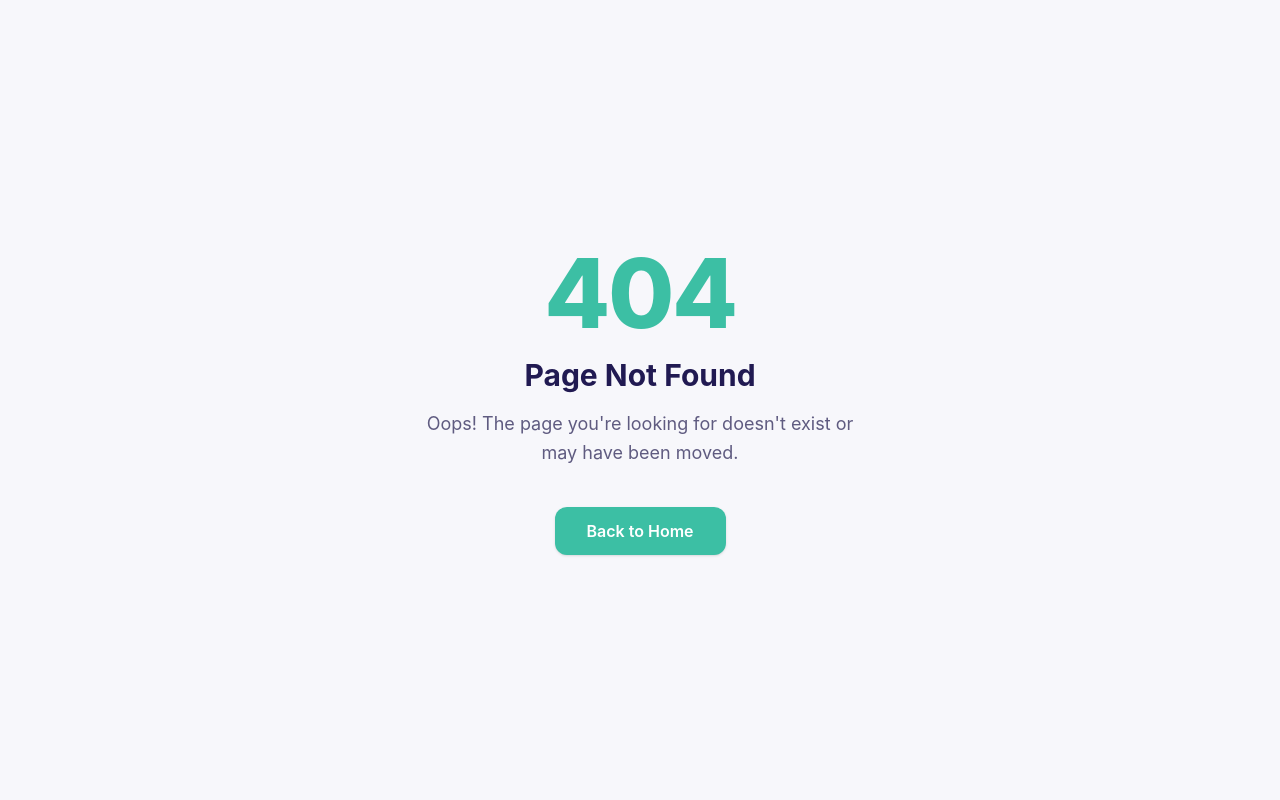
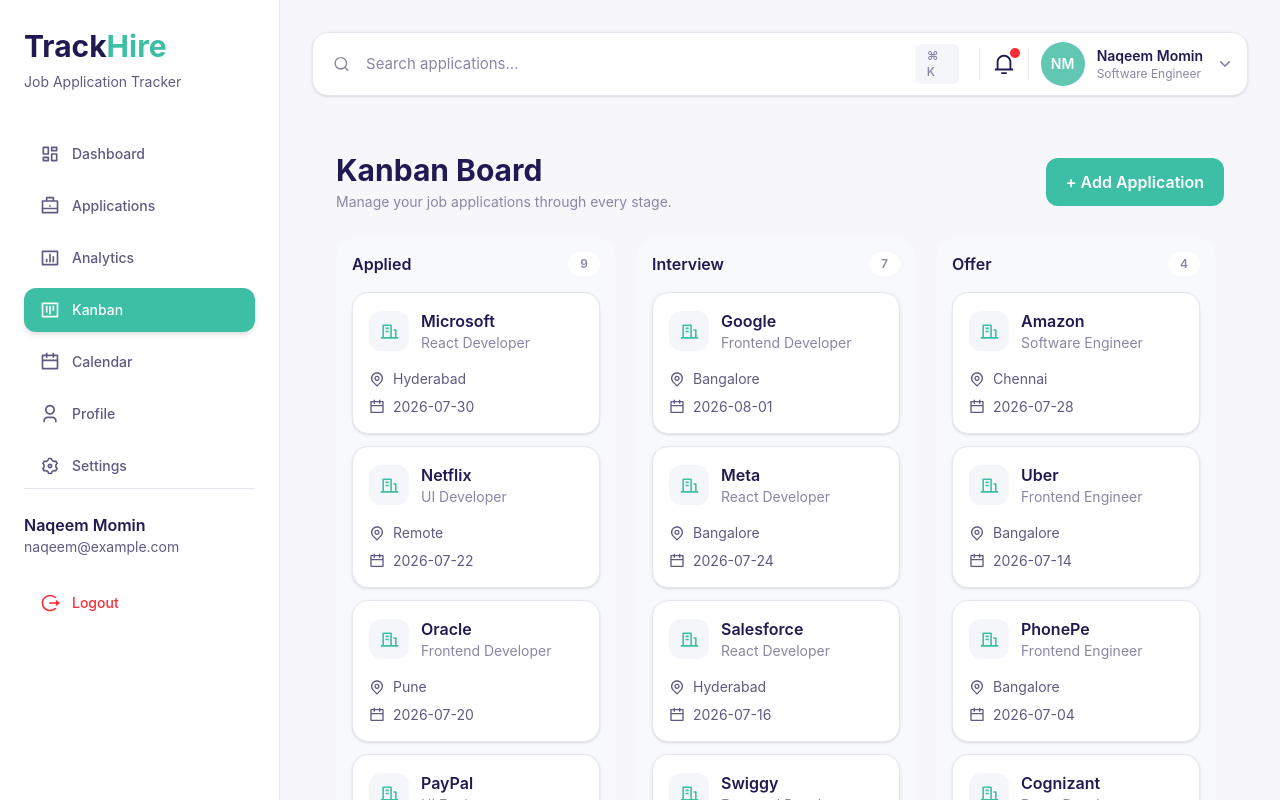
Before and after one commit to MohdNaqeem/TrackHire, a React (Vite) app: page /dashboard/kanban in a window 1280 px wide. Before the commit this address had no page. Shown: the top 800 px of the page. Built offline with nearby package versions, Linux system fonts and the light colour scheme.

Commit message:
build kanban page UI

```diff
--- a/src/components/Dashboard/Sidebar/Sidebar.jsx
+++ b/src/components/Dashboard/Sidebar/Sidebar.jsx
@@ -5,7 +5,7 @@
   const LogoutIcon = logout.icon;
 
   return (
-    <aside className="flex h-screen w-72 flex-col justify-between border-r border-[#E7E7EF] bg-white p-6">
+    <aside className="w-[280px] shrink-0 border-r border-[#E7E7EF] bg-white px-6 py-7">
       {/* Logo */}
       <div>
         <h1 className="text-3xl font-bold text-[#211A52]">
--- /dev/null
+++ b/src/components/Kanban/KanbanBoard.jsx
@@ -0,0 +1,46 @@
+import { applicationsData } from "../../data/applicationsData";
+import KanbanColumn from "./KanbanColumn";
+
+const KanbanBoard = () => {
+  const appliedApplications = applicationsData.filter(
+    (application) => application.status === "Applied",
+  );
+
+  const interviewApplications = applicationsData.filter(
+    (application) => application.status === "Interview",
+  );
+
+  const offerApplications = applicationsData.filter(
+    (application) => application.status === "Offer",
+  );
+
+  const rejectedApplications = applicationsData.filter(
+    (application) => application.status === "Rejected",
+  );
+
+  return (
+    <div className="flex gap-5 overflow-x-auto pb-4">
+      <KanbanColumn
+        title="Applied"
+        applications={appliedApplications}
+      />
+
+      <KanbanColumn
+        title="Interview"
+        applications={interviewApplications}
+      />
+
+      <KanbanColumn
+        title="Offer"
+        applications={offerApplications}
+      />
+
+      <KanbanColumn
+        title="Rejected"
+        applications={rejectedApplications}
+      />
+    </div>
+  );
+};
+
+export default KanbanBoard;
--- /dev/null
+++ b/src/components/Kanban/KanbanCard.jsx
@@ -0,0 +1,49 @@
+import { RiBuildingLine, RiMapPinLine, RiCalendarLine } from "react-icons/ri";
+
+const KanbanCard = ({
+  company,
+  position,
+  location,
+  appliedDate,
+}) => {
+  return (
+    <div className="rounded-2xl border border-[#E7E7EF] bg-white p-4 shadow-sm transition-all duration-300 hover:-translate-y-1 hover:shadow-md">
+      {/* Company */}
+      <div className="flex items-start justify-between">
+        <div className="flex items-center gap-3">
+          <div className="flex h-10 w-10 items-center justify-center rounded-xl bg-[#F5F6FA]">
+            <RiBuildingLine
+              size={19}
+              className="text-[#3CBFA4]"
+            />
+          </div>
+
+          <div>
+            <h3 className="font-semibold text-[#211A52]">
+              {company}
+            </h3>
+
+            <p className="text-sm text-[#8A86A3]">
+              {position}
+            </p>
+          </div>
+        </div>
+      </div>
+
+      {/* Details */}
+      <div className="mt-4 space-y-2">
+        <div className="flex items-center gap-2 text-sm text-[#5F5B80]">
+          <RiMapPinLine size={16} />
+          <span>{location}</span>
+        </div>
+
+        <div className="flex items-center gap-2 text-sm text-[#5F5B80]">
+          <RiCalendarLine size={16} />
+          <span>{appliedDate}</span>
+        </div>
+      </div>
+    </div>
+  );
+};
+
+export default KanbanCard;
--- /dev/null
+++ b/src/components/Kanban/KanbanColumn.jsx
@@ -0,0 +1,41 @@
+import KanbanCard from "./KanbanCard";
+
+const KanbanColumn = ({ title, applications }) => {
+  return (
+    <div className="flex min-h-[500px] min-w-[280px] flex-1 flex-col rounded-3xl bg-[#F8F9FC] p-4">
+      {/* Column Header */}
+      <div className="mb-4 flex items-center justify-between">
+        <h2 className="font-semibold text-[#211A52]">
+          {title}
+        </h2>
+
+        <span className="rounded-full bg-white px-3 py-1 text-xs font-semibold text-[#8A86A3]">
+          {applications.length}
+        </span>
+      </div>
+
+      {/* Application Cards */}
+      <div className="space-y-3">
+        {applications.length > 0 ? (
+          applications.map((application) => (
+            <KanbanCard
+              key={application.id}
+              company={application.company}
+              position={application.position}
+              location={application.location}
+              appliedDate={application.appliedDate}
+            />
+          ))
+        ) : (
+          <div className="rounded-2xl border border-dashed border-[#DCDCE7] bg-white p-6 text-center">
+            <p className="text-sm text-[#8A86A3]">
+              No applications
+            </p>
+          </div>
+        )}
+      </div>
+    </div>
+  );
+};
+
+export default KanbanColumn;
--- a/src/layouts/DashboardLayout.jsx
+++ b/src/layouts/DashboardLayout.jsx
@@ -4,11 +4,12 @@
 
 const DashboardLayout = () => {
   return (
-    <div className="flex min-h-screen bg-[#F7F7FB]">
+    <div className="flex min-h-screen">
       <Sidebar />
 
-      <main className="flex-1 p-8">
+      <main className="min-w-0 flex-1 p-8">
         <Header />
+
         <Outlet />
       </main>
     </div>
--- a/src/pages/Kanban/Kanban.jsx
+++ b/src/pages/Kanban/Kanban.jsx
@@ -0,0 +1,29 @@
+import KanbanBoard from "../../components/Kanban/KanbanBoard";
+
+const Kanban = () => {
+  return (
+    <section className="p-6">
+      {/* Page Header */}
+      <div className="mb-6 flex flex-col gap-4 sm:flex-row sm:items-center sm:justify-between">
+        <div>
+          <h1 className="text-3xl font-bold text-[#211A52]">
+            Kanban Board
+          </h1>
+
+          <p className="mt-1 text-sm text-[#8A86A3]">
+            Manage your job applications through every stage.
+          </p>
+        </div>
+
+        <button className="rounded-xl bg-[#3CBFA4] px-5 py-3 font-semibold text-white transition-all duration-300 hover:bg-[#32A88F]">
+          + Add Application
+        </button>
+      </div>
+
+      {/* Kanban Board */}
+      <KanbanBoard />
+    </section>
+  );
+};
+
+export default Kanban;
--- a/src/routes/AppRoutes.jsx
+++ b/src/routes/AppRoutes.jsx
@@ -12,6 +12,7 @@
 import MainLayout from "../layouts/MainLayout";
 import DashboardLayout from "../layouts/DashboardLayout";
 import Applications from "../pages/Applications/Applications";
+import Kanban from "../pages/Kanban/Kanban";
 
 function AppRoutes() {
   return (
@@ -32,6 +33,7 @@
       <Route path="/dashboard" element={<DashboardLayout />}>
         <Route index element={<Dashboard />} />
         <Route path="applications" element={<Applications />} />
+        <Route path="kanban" element={<Kanban />} />
       </Route>
 
       {/* 404 */}
```
